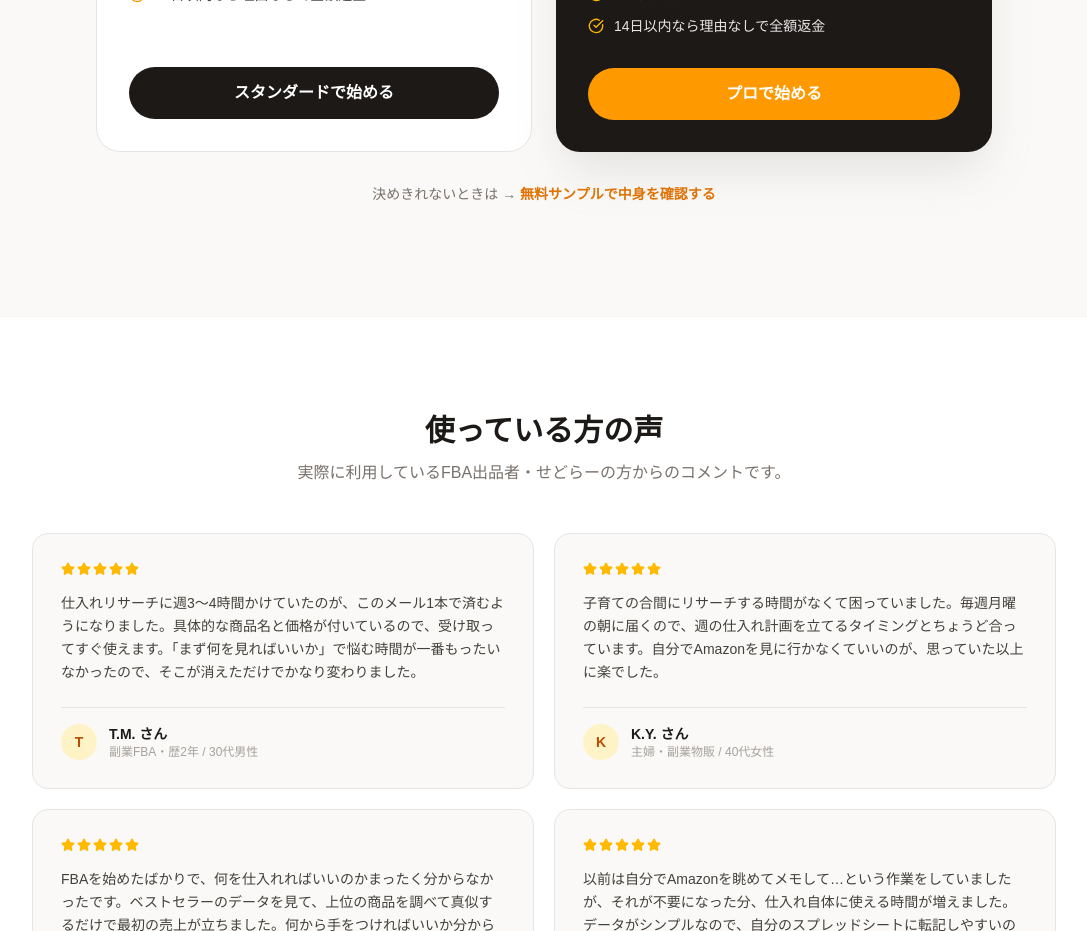
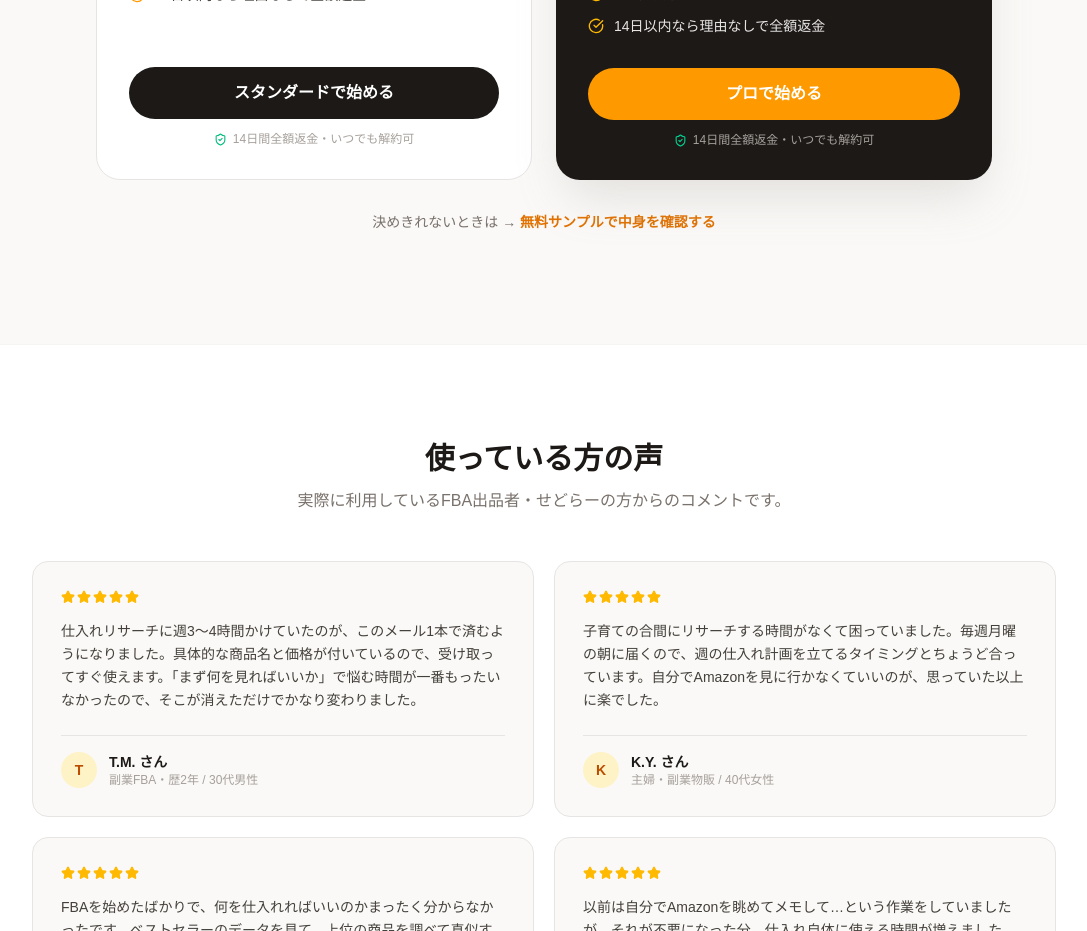
Before and after one commit to tukki-koh/fba-trend-data, a Next.js app: page / in a window 1280 px wide. Shown: the part 3800-4731 px from the top of the page, without its empty margins (96-1183 px from the left). Built offline with nearby package versions, Linux system fonts and the light colour scheme.

Commit message:
成長: Stripeの決済導線トラスト設計をFBAトレンドレーダーに移植（狙い:料金CTA直下に返金保証を配置し申込直前の離脱を防止）2026-08-10

```diff
--- a/src/app/page.tsx
+++ b/src/app/page.tsx
@@ -539,6 +539,10 @@ export default function HomePage() {
                   }`}>
                   {plan.cta}
                 </Link>
+                <div className={`flex items-center justify-center gap-1.5 text-xs mt-3 ${plan.highlight ? "text-stone-400" : "text-stone-400"}`}>
+                  <ShieldCheck size={13} className={plan.highlight ? "text-emerald-400" : "text-emerald-500"} />
+                  14日間全額返金・いつでも解約可
+                </div>
               </div>
             ))}
           </div>
```
